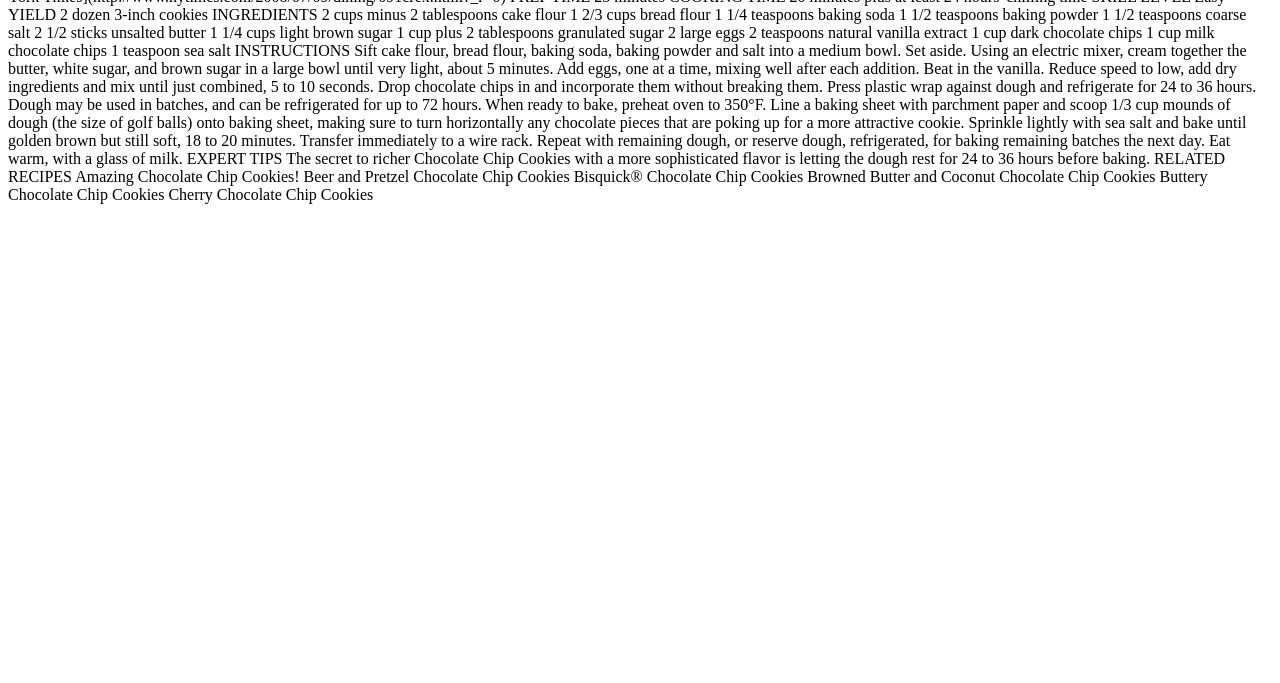
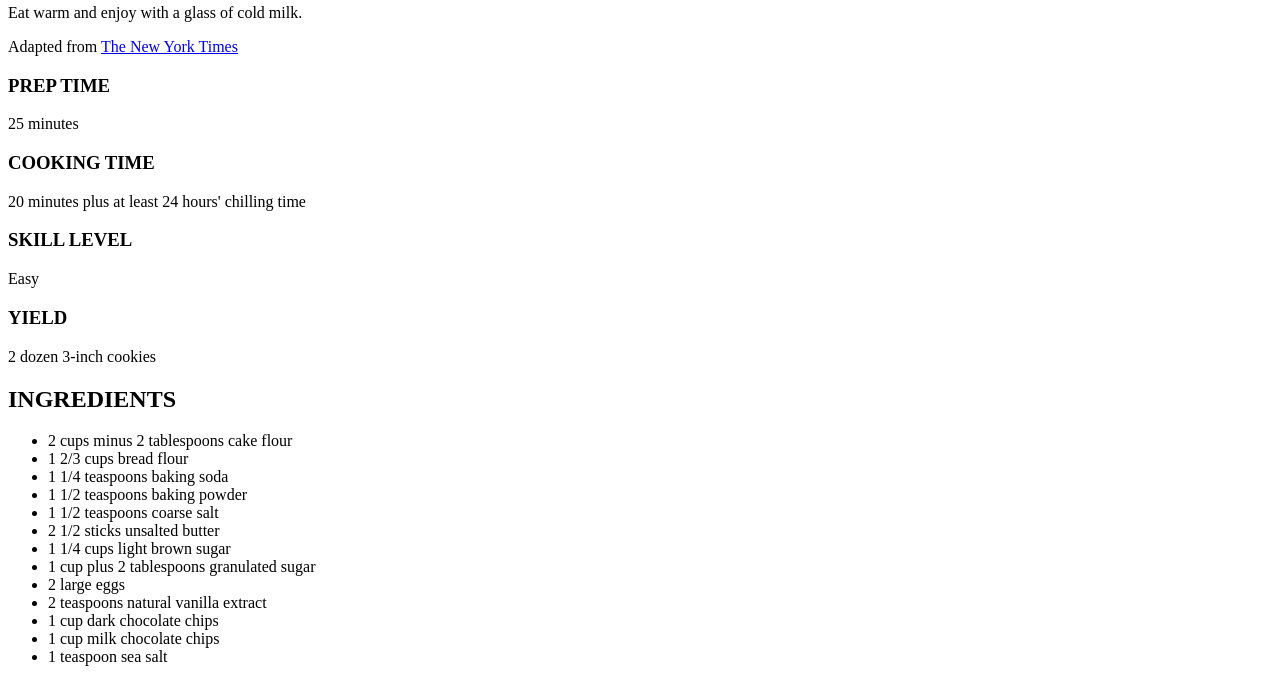
Before and after one commit to celestelayne/bug-free-meme, a plain HTML site: page exercises/cookie-recipe/index.html in a window 1280 px wide. Shown: the part 628-1311 px from the top of the page. Before the commit the page ends 840 px from the top, so only its background shows below. Drawn offline with Linux system fonts and the light colour scheme.

Commit message:
cookie recipe solution

```diff
--- a/exercises/cookie-recipe/index.html
+++ b/exercises/cookie-recipe/index.html
@@ -7,86 +7,69 @@
   <title>Cookie Recipe</title>
 </head>
 <body>
+	<div>
+		<h1>Best Chocolate Chip Cookies</h1>
 
-  <h1>Best Chocolate Chip Cookies</h1>
+		<img src="https://raw.githubusercontent.com/celestelayne/bug-free-meme/main/exercises/starter_code_lesson_1/cookie_recipe/cookies.jpg" alt="cookie image">
 
-	<img src="https://raw.githubusercontent.com/celestelayne/bug-free-meme/main/exercises/starter_code_lesson_1/cookie_recipe/cookies.jpg" alt="cookie image">
+		<p>Eat warm and enjoy with a glass of cold milk.</p>
+		<p>Adapted from <a href="http://www.nytimes.com/2008/07/09/dining/091crex.html?_r=0">The New York Times</a></p>
 
-	Eat warm and enjoy with a glass of cold milk.
+		<h3>PREP TIME</h3>
+		<p>25 minutes</p>
 
-	Adapted from [The New York Times](http://www.nytimes.com/2008/07/09/dining/091crex.html?_r=0)
+		<h3>COOKING TIME</h3>
+		<p>20 minutes plus at least 24 hours' chilling time</p>
 
-	PREP TIME
-	25 minutes
+		<h3>SKILL LEVEL</h3>
+		<p>Easy</p>
 
-	COOKING TIME
-	20 minutes plus at least 24 hours' chilling time
+		<h3>YIELD</h3>
+		<p>2 dozen 3-inch cookies</p>
 
-	SKILL LEVEL
-	Easy
+		<h2>INGREDIENTS</h2>
+		<ul>
+			<li>2 cups minus 2 tablespoons cake flour</li>
+			<li>1 2/3 cups bread flour</li>
+			<li>1 1/4 teaspoons baking soda</li>
+			<li>1 1/2 teaspoons baking powder</li>
+			<li>1 1/2 teaspoons coarse salt</li>
+			<li>2 1/2 sticks unsalted butter</li>
+			<li>1 1/4 cups light brown sugar</li>
+			<li>1 cup plus 2 tablespoons granulated sugar</li>
+			<li>2 large eggs</li>
+			<li>2 teaspoons natural vanilla extract</li>
+			<li>1 cup dark chocolate chips</li>
+			<li>1 cup milk chocolate chips</li>
+			<li>1 teaspoon sea salt</li>
+		</ul>
+		<h2>INSTRUCTIONS</h2>
+		<ol>
+			<li>Sift cake flour, bread flour, baking soda, baking powder and salt into a medium bowl. Set aside.</li>
+			<li>Using an electric mixer, cream together the butter, white sugar, and brown sugar in a large bowl until very light, about 5 minutes.</li>
+			<li>Add eggs, one at a time, mixing well after each addition.</li>
+			<li>Beat in the vanilla.</li>
+			<li>Reduce speed to low, add dry ingredients and mix until just combined, 5 to 10 seconds.</li>
+			<li>Drop chocolate chips in and incorporate them without breaking them.</li>
+			<li>Press plastic wrap against dough and refrigerate for 24 to 36 hours. Dough may be used in batches, and can be refrigerated for up to 72 hours.</li>
+			<li>When ready to bake, preheat oven to 350°F. Line a baking sheet with parchment paper and scoop 1/3 cup mounds of dough (the size of golf balls) onto baking sheet, making sure to turn horizontally any chocolate pieces that are poking up for a more attractive cookie.</li>
+			<li>Sprinkle lightly with sea salt and bake until golden brown but still soft, 18 to 20 minutes. Transfer immediately to a wire rack.</li>
+			<li>Repeat with remaining dough, or reserve dough, refrigerated, for baking remaining batches the next day.</li>
+			<li>Eat warm, with a glass of milk.</li>
+		</ol>
 
-	YIELD
-	2 dozen 3-inch cookies
+		<h2>EXPERT TIPS</h2>
+		<p>The secret to richer Chocolate Chip Cookies with a more sophisticated flavor is letting the dough rest for 24 to 36 hours before baking.</p>
 
-	INGREDIENTS
-
-		2 cups minus 2 tablespoons cake flour
-		1 2/3 cups bread flour
-		1 1/4 teaspoons baking soda
-		1 1/2 teaspoons baking powder
-		1 1/2 teaspoons coarse salt
-		2 1/2 sticks unsalted butter
-		1 1/4 cups light brown sugar
-		1 cup plus 2 tablespoons granulated sugar
-		2 large eggs
-		2 teaspoons natural vanilla extract
-		1 cup dark chocolate chips
-		1 cup milk chocolate chips
-		1 teaspoon sea salt
-
-
-	INSTRUCTIONS
-
-		Sift cake flour, bread flour, baking soda, baking powder and salt into a medium bowl. Set aside.
-
-		Using an electric mixer, cream together the butter, white sugar, and brown sugar in a large bowl until very light, about 5 minutes.
-
-		Add eggs, one at a time, mixing well after each addition.
-
-		Beat in the vanilla.
-
-		Reduce speed to low, add dry ingredients and mix until just combined, 5 to 10 seconds.
-
-		Drop chocolate chips in and incorporate them without breaking them.
-
-		Press plastic wrap against dough and refrigerate for 24 to 36 hours. Dough may be used in batches, and can be refrigerated for up to 72 hours.
-
-		When ready to bake, preheat oven to 350°F. Line a baking sheet with parchment paper and scoop 1/3 cup mounds of dough (the size of golf balls) onto baking sheet, making sure to turn horizontally any chocolate pieces that are poking up for a more attractive cookie.
-
-		Sprinkle lightly with sea salt and bake until golden brown but still soft, 18 to 20 minutes. Transfer immediately to a wire rack.
-
-		Repeat with remaining dough, or reserve dough, refrigerated, for baking remaining batches the next day.
-
-		Eat warm, with a glass of milk.
-
-	EXPERT TIPS
-
-	The secret to richer Chocolate Chip Cookies with a more sophisticated flavor is letting the dough rest for 24 to 36 hours before baking.
-
-
-	RELATED RECIPES
-
-
-		Amazing Chocolate Chip Cookies!
-
-		Beer and Pretzel Chocolate Chip Cookies
-
-		Bisquick&reg; Chocolate Chip Cookies
-
-		Browned Butter and Coconut Chocolate Chip Cookies
-
-		Buttery Chocolate Chip Cookies
-
-		Cherry Chocolate Chip Cookies
+		<h3>RELATED RECIPES</h3>
+		<ul>
+			<li>Amazing Chocolate Chip Cookies!</li>
+			<li>Beer and Pretzel Chocolate Chip Cookies</li>
+			<li>Bisquick&reg; Chocolate Chip Cookies</li>
+			<li>Browned Butter and Coconut Chocolate Chip Cookies</li>
+			<li>Buttery Chocolate Chip Cookies</li>
+			<li>Cherry Chocolate Chip Cookies</li>
+		</ul>
+	</div>
 </body>
 </html>
```
